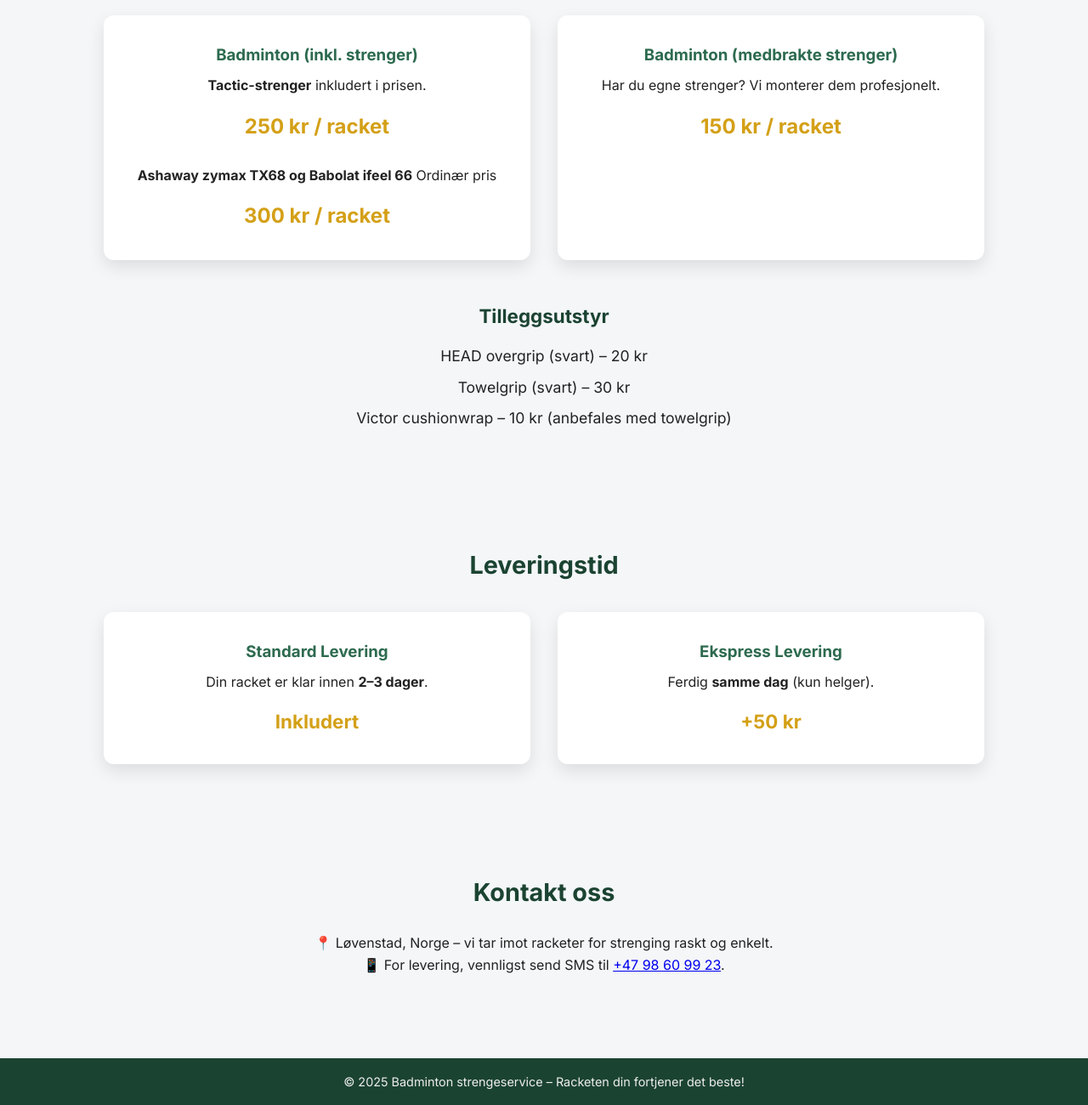
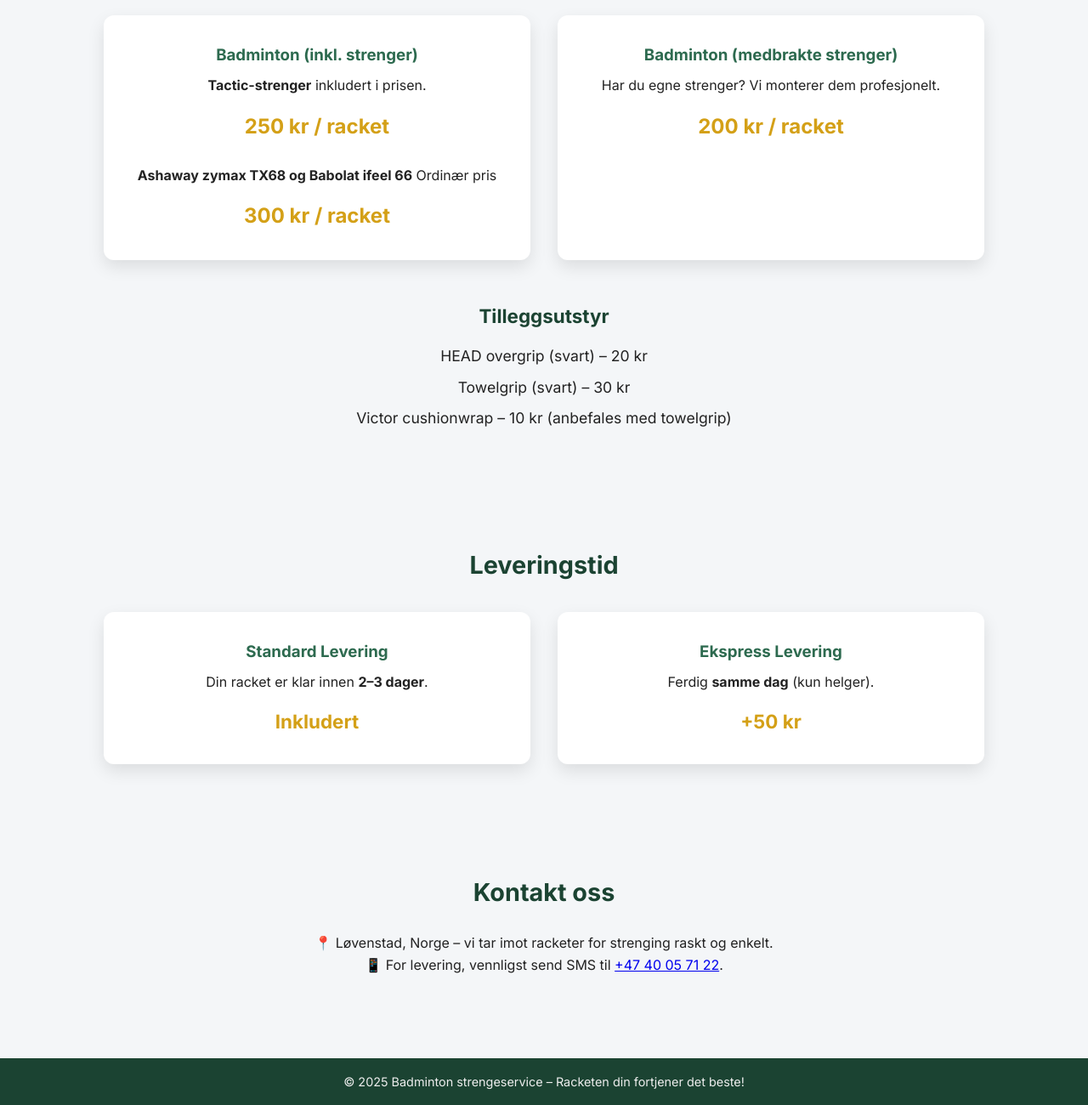
Before and after one commit to Karanveer1309/Badmintonstrenging_nettside, a plain HTML site: page index.html in a window 1280 px wide. Shown: the part 1210-2510 px from the top of the page at 85% size. Drawn offline with Linux system fonts and the light colour scheme.

Commit message:
update price

```diff
--- a/index.html
+++ b/index.html
@@ -61,7 +61,7 @@
       <div class="price-card">
         <h3>Badminton (medbrakte strenger)</h3>
         <p>Har du egne strenger? Vi monterer dem profesjonelt.</p>
-        <div class="price">150 kr / racket</div>
+        <div class="price">200 kr / racket</div>
       </div>
     </div>
 
@@ -94,7 +94,7 @@
     <section id="kontakt">
     <h2>Kontakt oss</h2>
     <p>📍 Løvenstad, Norge – vi tar imot racketer for strenging raskt og enkelt.</p>
-    <p>📱 For levering, vennligst send SMS til <a href="sms:+4798609923">+47 98 60 99 23</a>.</p>
+    <p>📱 For levering, vennligst send SMS til <a href="sms:+4740057122">+47 40 05 71 22</a>.</p>
     </section>
 
   <!-- Sticky CTA -->
```
